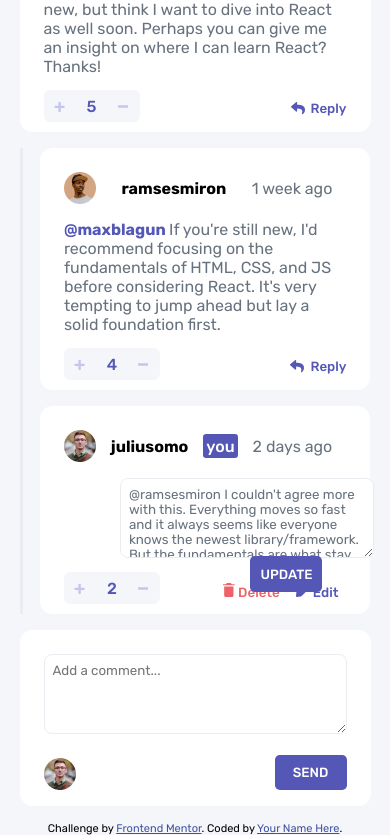
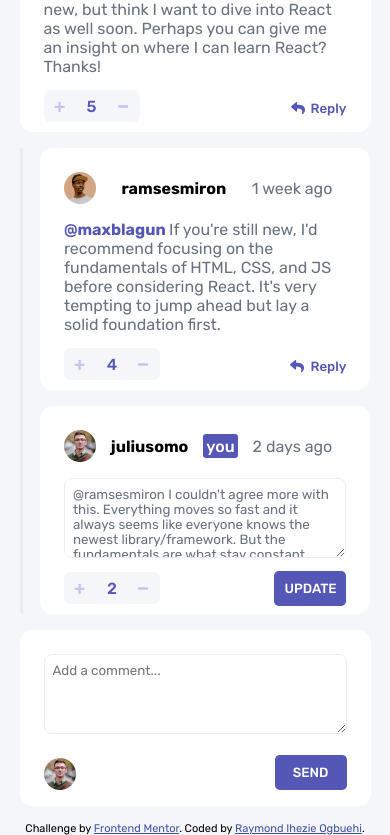
Before and after one commit to Ihezie/interactive-comments-section-main, a plain HTML site: page index.html in a window 390 px wide. Both pictures are taken after a click on the button "Edit". Shown: the part 381-1216 px from the top of the page. Drawn offline with Linux system fonts and the light colour scheme.

Commit message:
Minor changes.

```diff
--- a/index.html
+++ b/index.html
@@ -20,7 +20,7 @@
 
     <footer class="attribution">
       Challenge by <a href="https://www.frontendmentor.io?ref=challenge" target="_blank">Frontend Mentor</a>.
-      Coded by <a href="#">Your Name Here</a>.
+      Coded by <a href="https://www.frontendmentor.io/profile/Ihezie">Raymond Ihezie Ogbuehi</a>.
     </footer>
 
     <script src="script.js"></script>
--- a/script.js
+++ b/script.js
@@ -350,13 +350,15 @@ function updateItem(e){
     updateBtn.classList.add('blue-btn');
     updateBtn.setAttribute('id', 'update-item-btn');
     updateBtn.textContent = 'update';
-    userControls.appendChild(updateBtn);
+    updateThis.appendChild(updateBtn);
     updateItemInput.setAttribute('id', 'update-input');
     updateItemInput.classList.add('input-box');
     updateItemInput.value = updateThisContent.textContent;
     updateThis.replaceChild(updateItemInput, updateThisContent);
     updateItemInputIsActive = true;
-
+    if(innerWidth <= 950){
+      userControls.style.display = 'none';
+    }
     updateBtn.addEventListener('click', (e)=>{
       updateThisContent.textContent = updateItemInput.value;
       updateThis.replaceChild(updateThisContent, updateItemInput);
@@ -366,6 +368,7 @@ function updateItem(e){
       updateItemInLocalStorage('content', updateThisContent.textContent, updateThis);
       updateBtn.remove();
       updateItemInputIsActive = false;
+      userControls.style.display = 'flex';
     })
   }
 }
@@ -418,7 +421,7 @@ function orderComments(){
   })
 }
 function addToLocalStorage(id, content, score, dateAddedInMS, replyingTo, image, username){
-  content = content.replace(/^\@\w+\,\s/i, '');
+  content = content.replace(/^\@\w+\,?\s+/i, '');
   const userInput = {
     id,
     content,
--- a/style.css
+++ b/style.css
@@ -275,6 +275,11 @@ main{
 #confirm-del-btn:hover{
     background-color: var(--pale-red);
 }
+#update-item-btn{
+    position: absolute;
+    right: 1.5rem;
+    bottom: .5rem;
+}
 
 /* ATTRIBUTION STYLES */
 .attribution {
@@ -331,8 +336,11 @@ main{
     main{
         width: 90%;
     }
-    .content, .current-user-reply .content, .current-user-comment .content{
+    .content, .current-user-reply .content, .current-user-comment .content, #update-input{
         margin: 1rem 0 2rem ;
+    }
+    #update-input{
+        width: 100%;
     }
     .vote-controls{
         bottom: .6rem;
```
Also changed, not shown: 2 other files.
